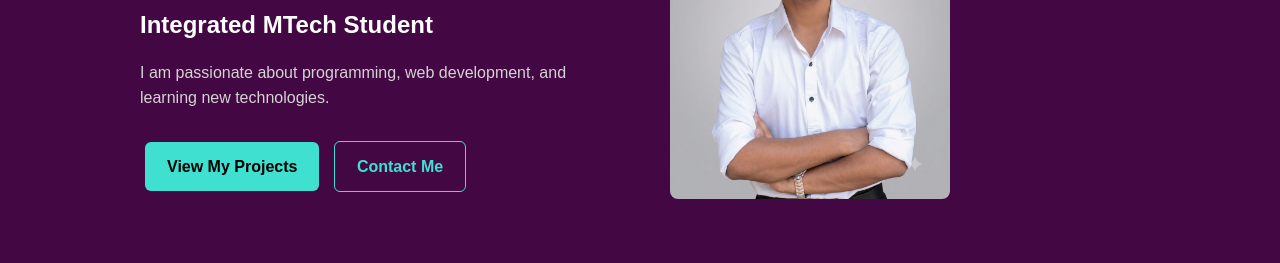
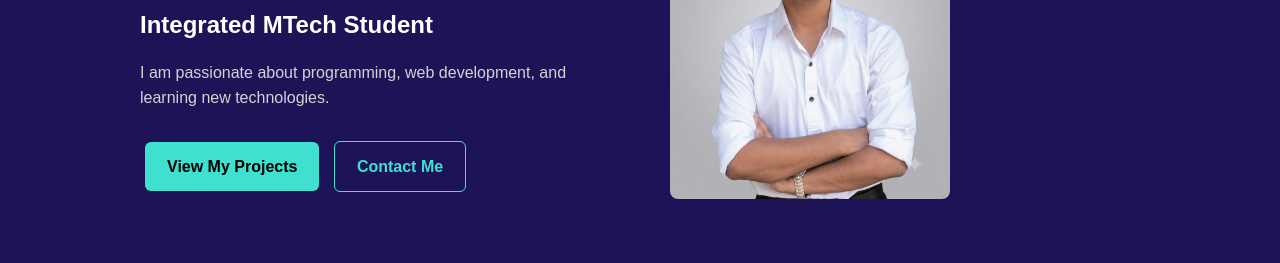
Before and after one commit to rajjain-hub/rajjain-hub.github.io, a plain HTML site: page index.html in a window 1280 px wide. Shown: the part 261-524 px from the top of the page. Drawn offline with Linux system fonts and the light colour scheme.

Commit message:
Change body background color to #1d1458

```diff
--- a/style.css
+++ b/style.css
@@ -15,7 +15,7 @@ html {
 
 body {
     font-family: Arial, sans-serif;
-   background-color: rgb(67, 8, 67);
+   background-color: #1d1458;
     color: white;
     line-height: 1.6;
 }
```
